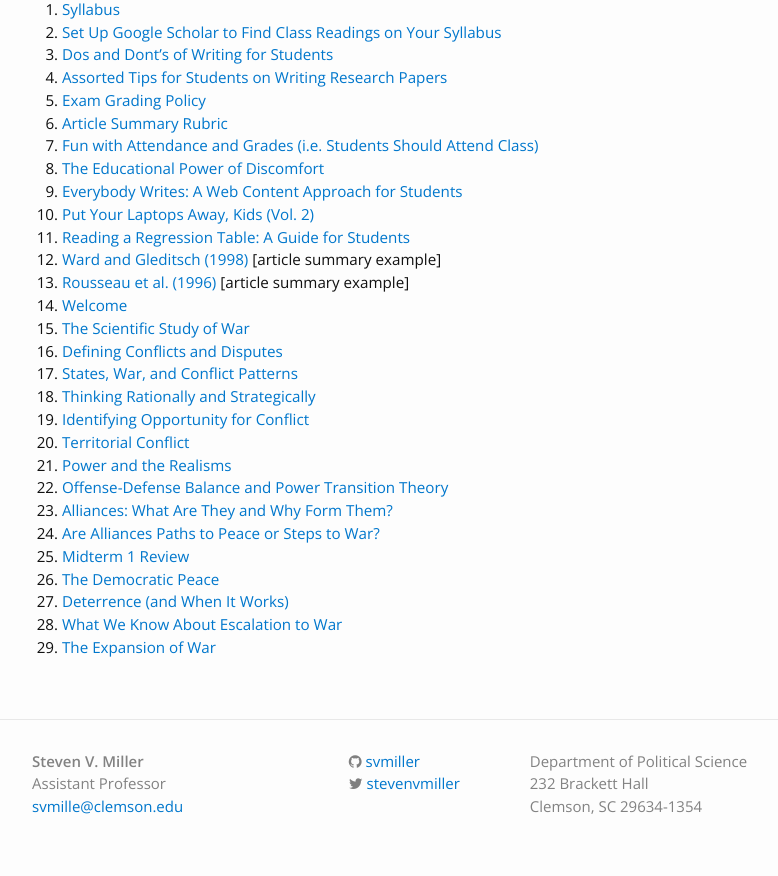
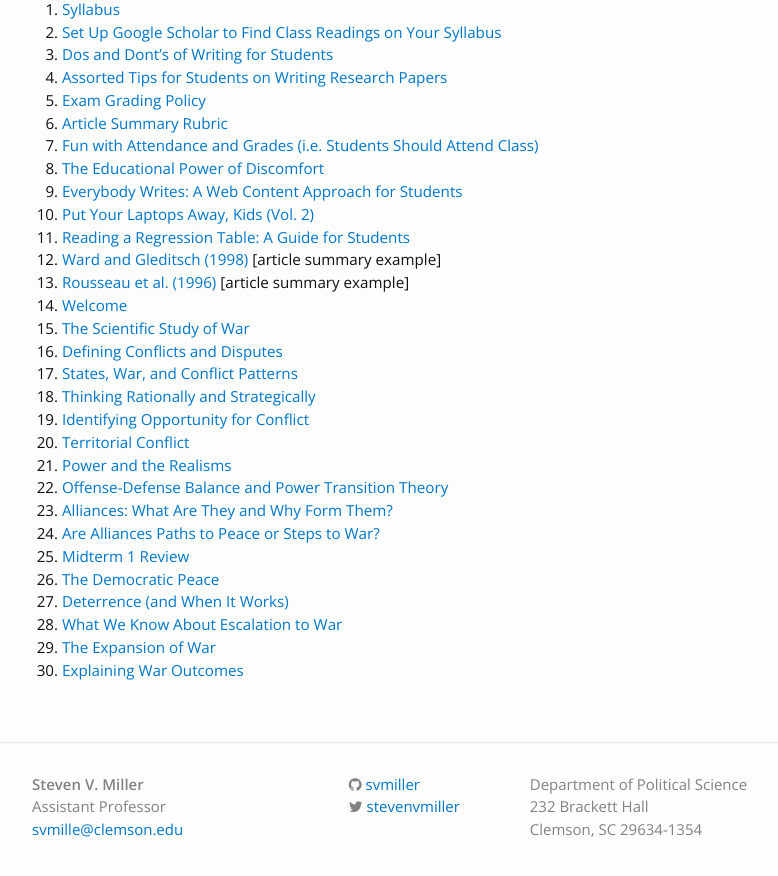
Before and after one commit to svmiller/svmiller.github.io, a Jekyll site: the page built from teaching/posc-3610.md, in a window 1280 px wide and 900 px high, scrolled down 806 px. Shown: the top 876 px of the window, without its empty margins (163-941 px from the left). Built offline with Jekyll 4.4.1, drawn with Linux system fonts in a browser that asks for light colours; nearby versions of some CDN libraries; some web fonts are replaced.

Commit message:
add lectures 11.09.2017

```diff
--- a/teaching/posc-3610.md
+++ b/teaching/posc-3610.md
@@ -40,6 +40,7 @@ The onset, expansion and consequences of inter-state conflict lie at the heart o
 27. [Deterrence (and When It Works)](https://www.dropbox.com/s/0f53swqoe0kxc6s/posc3610-lecture-deterrence-1.pdf?dl=0)
 28. [What We Know About Escalation to War](https://www.dropbox.com/s/ryuycudbzoyjuih/posc3610-lecture-escalation-1.pdf?dl=0)
 29. [The Expansion of War](https://www.dropbox.com/s/hv0wmxmua6iso4m/posc3610-lecture-war-evolution-1.pdf?dl=0)
+30. [Explaining War Outcomes](https://www.dropbox.com/s/qd5azzcbq0hlwmg/posc3610-lecture-war-evolution-2.pdf?dl=0)
 
 <!--
 3. [Dos and Dont's of Writing for Students](http://svmiller.com/blog/2015/06/dos-and-donts-of-writing-for-students/)
```
